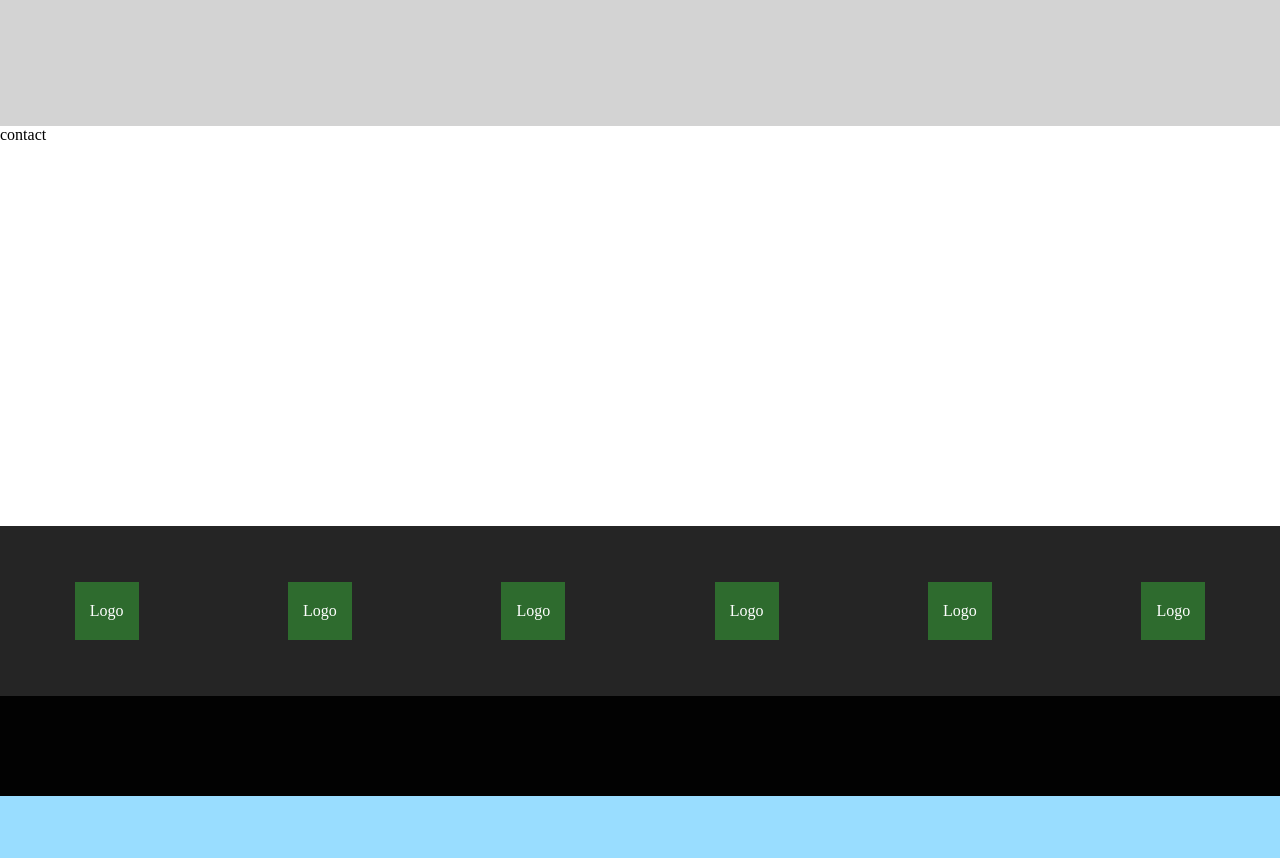
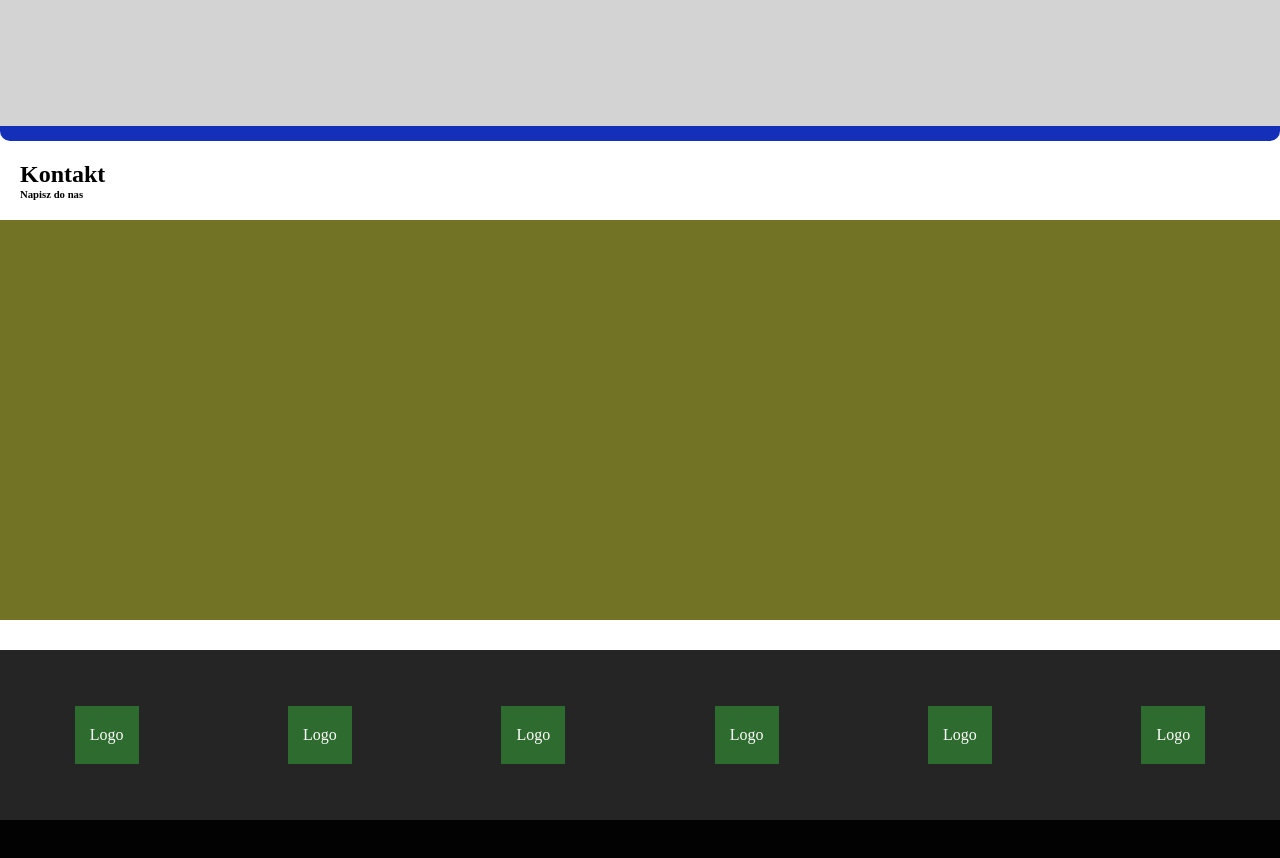
Before and after one commit to krk-developers/tenstep-page-project, a Vue app: page / in a window 1280 px wide. Shown: the part 1960-2818 px from the top of the page. Before the commit the page ends 2756 px from the top, so only its background shows below. Built offline with nearby package versions, Linux system fonts and the light colour scheme.

Commit message:
section-contact - basic structure & styles ADD

```diff
--- a/src/components/Container/App-main/Section-contact.vue
+++ b/src/components/Container/App-main/Section-contact.vue
@@ -1,6 +1,11 @@
 <template>
   <section class="section-contact">
-    contact
+    <div class="top-bar"></div>
+    <div class="contact-header section-header">
+      <h2>Kontakt</h2>
+      <h6>Napisz do nas</h6>
+    </div>
+    <div class="contact-content"></div>
   </section>
 </template>
 
@@ -12,6 +17,12 @@ export default {
 
 <style lang="scss">
 .section-contact{
+  padding-bottom: 30px;
+}
+
+.contact-content{
   height: 400px;
+  background: hsl(60, 50%, 30%);
 }
+
 </style>
```
